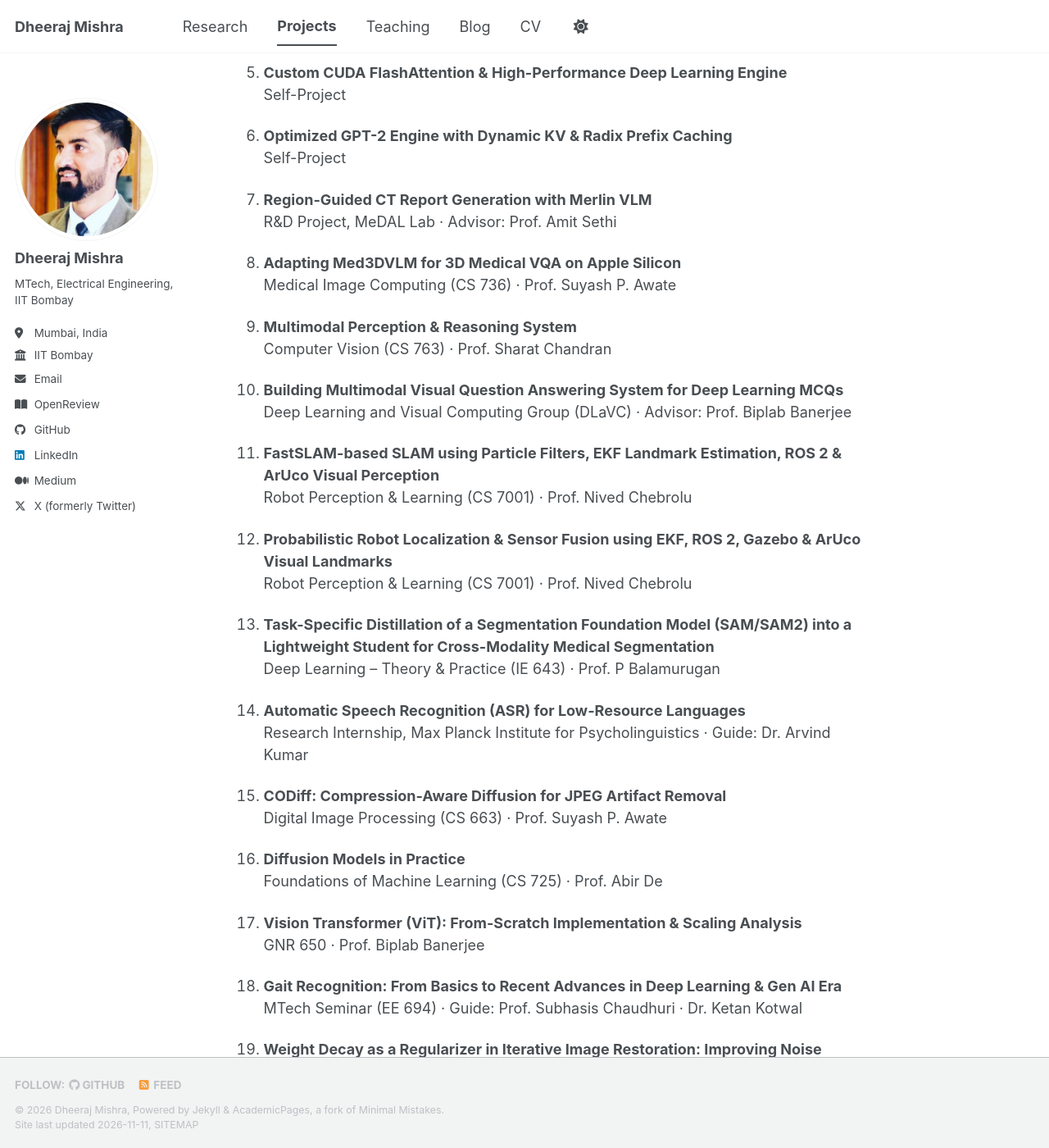
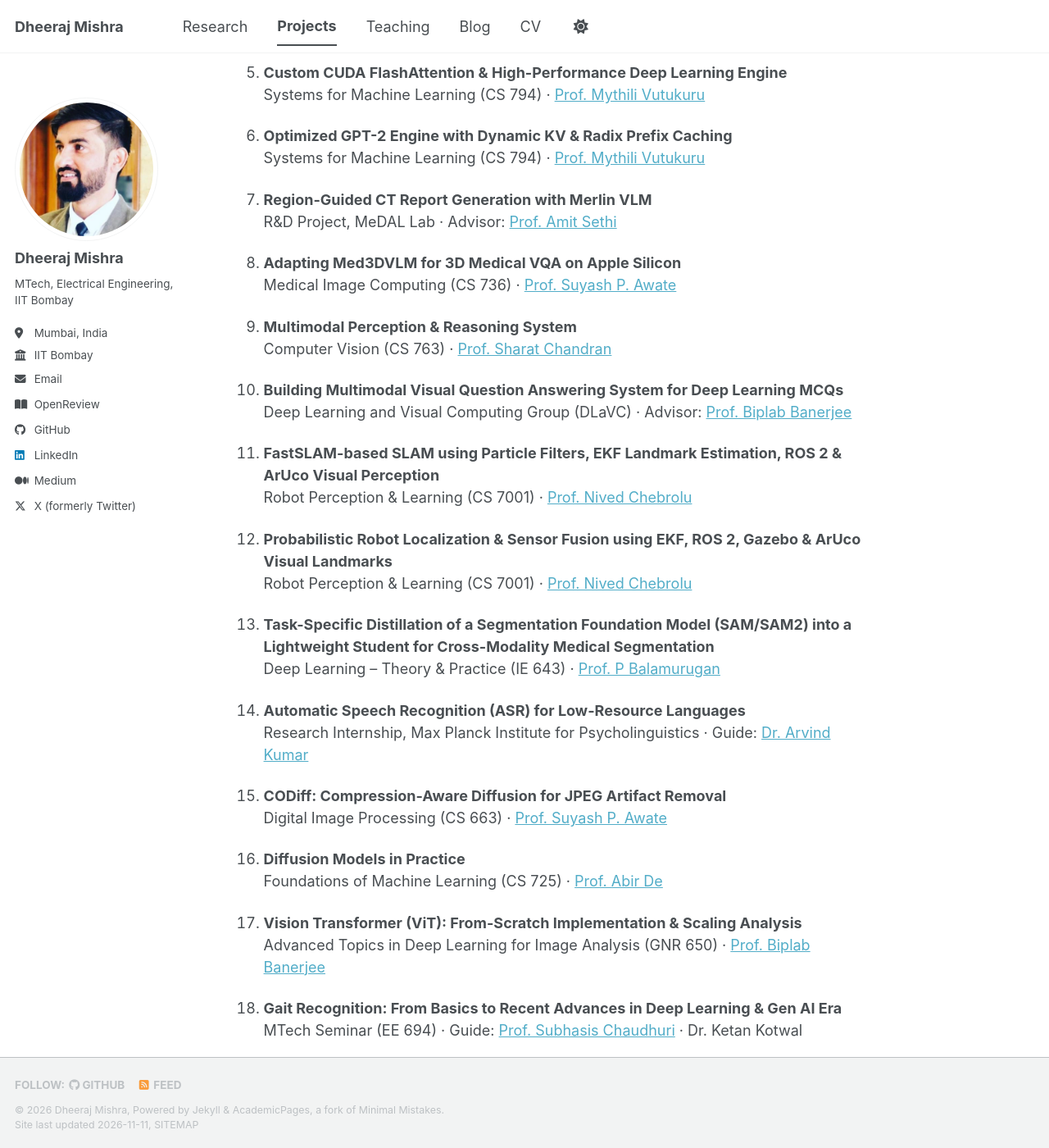
Before and after one commit to Dheerajmishraiitb/Dheerajmishraiitb.github.io, a Jekyll site: the page built from _pages/projects.md, in a window 1280 px wide and 1400 px high, scrolled down 561 px. Shown: the whole window at 82% size. Built offline with Jekyll 4.4.1, drawn with Linux system fonts in a browser that asks for light colours; a script bundle is joined from its source files by our own code; a style sheet for code colours, icons or effects is not loaded; some of the changed text lies outside the part shown.

Commit message:
Update projects and link professor pages

```diff
--- a/_pages/projects.md
+++ b/_pages/projects.md
@@ -8,64 +8,64 @@ author_profile: true
 ## Projects
 
 1. **Recursive Self-Improving Large Language Models via In-Context Learning (ICL) and Co-evolving U-OPSD**<br>
-   MTech Thesis Phase I (EE 797) · Advisor: Prof. Nikhil Karamchandani · Co-Advisor: Prof. N. Hemachandra
+   MTech Thesis Phase I (EE 797) · Advisor: [Prof. Nikhil Karamchandani](https://sites.google.com/site/nikhilkaram/){:target="_blank" rel="noopener noreferrer"} · Co-Advisor: [Prof. N. Hemachandra](https://iitb.irins.org/profile/158602){:target="_blank" rel="noopener noreferrer"}
 
 2. **Does RL-Induced Reasoning Survive Merging?**<br>
-   Research Project, BharatGen · Advisor: Prof. Ganesh Ramakrishnan
+   Research Project, BharatGen · Advisor: [Prof. Ganesh Ramakrishnan](https://www.cse.iitb.ac.in/~ganesh/){:target="_blank" rel="noopener noreferrer"}
 
 3. **Efficient AI: Qwen3.5-4B LLM Model Compression, Quantization, Pruning & Hardware-Aware GPU Optimization for Mathematical Reasoning**<br>
-   Efficient AI (CS 6013) · Prof. Aditya Desai
+   Efficient AI (CS 6013) · [Prof. Aditya Desai](https://apd10.github.io/){:target="_blank" rel="noopener noreferrer"}
 
 4. **Self-Improving Multi-Agent System for Algorithmic Problem Solving**<br>
-   Generative & Agentic AI (IE 624) · Prof. Manjesh Kumar Hanawal
+   Generative & Agentic AI (IE 624) · [Prof. Manjesh Kumar Hanawal](https://www.ieor.iitb.ac.in/mhanawal){:target="_blank" rel="noopener noreferrer"}
 
 5. **Custom CUDA FlashAttention & High-Performance Deep Learning Engine**<br>
-   Self-Project
+   Systems for Machine Learning (CS 794) · [Prof. Mythili Vutukuru](https://www.cse.iitb.ac.in/~mythili/){:target="_blank" rel="noopener noreferrer"}
 
 6. **Optimized GPT-2 Engine with Dynamic KV & Radix Prefix Caching**<br>
-   Self-Project
+   Systems for Machine Learning (CS 794) · [Prof. Mythili Vutukuru](https://www.cse.iitb.ac.in/~mythili/){:target="_blank" rel="noopener noreferrer"}
 
 7. **Region-Guided CT Report Generation with Merlin VLM**<br>
-   R&D Project, MeDAL Lab · Advisor: Prof. Amit Sethi
+   R&D Project, MeDAL Lab · Advisor: [Prof. Amit Sethi](https://www.ee.iitb.ac.in/~asethi/){:target="_blank" rel="noopener noreferrer"}
 
 8. **Adapting Med3DVLM for 3D Medical VQA on Apple Silicon**<br>
-   Medical Image Computing (CS 736) · Prof. Suyash P. Awate
+   Medical Image Computing (CS 736) · [Prof. Suyash P. Awate](https://www.cse.iitb.ac.in/~suyash/){:target="_blank" rel="noopener noreferrer"}
 
 9. **Multimodal Perception & Reasoning System**<br>
-   Computer Vision (CS 763) · Prof. Sharat Chandran
+   Computer Vision (CS 763) · [Prof. Sharat Chandran](https://www.cse.iitb.ac.in/~sharat/){:target="_blank" rel="noopener noreferrer"}
 
 10. **Building Multimodal Visual Question Answering System for Deep Learning MCQs**<br>
-    Deep Learning and Visual Computing Group (DLaVC) · Advisor: Prof. Biplab Banerjee
+    Deep Learning and Visual Computing Group (DLaVC) · Advisor: [Prof. Biplab Banerjee](https://biplab-banerjee.github.io/){:target="_blank" rel="noopener noreferrer"}
 
 11. **FastSLAM-based SLAM using Particle Filters, EKF Landmark Estimation, ROS 2 & ArUco Visual Perception**<br>
-    Robot Perception & Learning (CS 7001) · Prof. Nived Chebrolu
+    Robot Perception & Learning (CS 7001) · [Prof. Nived Chebrolu](https://www.cse.iitb.ac.in/~nived/){:target="_blank" rel="noopener noreferrer"}
 
 12. **Probabilistic Robot Localization & Sensor Fusion using EKF, ROS 2, Gazebo & ArUco Visual Landmarks**<br>
-    Robot Perception & Learning (CS 7001) · Prof. Nived Chebrolu
+    Robot Perception & Learning (CS 7001) · [Prof. Nived Chebrolu](https://www.cse.iitb.ac.in/~nived/){:target="_blank" rel="noopener noreferrer"}
 
 13. **Task-Specific Distillation of a Segmentation Foundation Model (SAM/SAM2) into a Lightweight Student for Cross-Modality Medical Segmentation**<br>
-    Deep Learning – Theory & Practice (IE 643) · Prof. P Balamurugan
+    Deep Learning – Theory & Practice (IE 643) · [Prof. P Balamurugan](https://sites.google.com/site/pbalamuru/){:target="_blank" rel="noopener noreferrer"}
 
 14. **Automatic Speech Recognition (ASR) for Low-Resource Languages**<br>
-    Research Internship, Max Planck Institute for Psycholinguistics · Guide: Dr. Arvind Kumar
+    Research Internship, Max Planck Institute for Psycholinguistics · Guide: [Dr. Arvind Kumar](https://www.mpi.nl/people/kumar-arvind){:target="_blank" rel="noopener noreferrer"}
 
 15. **CODiff: Compression-Aware Diffusion for JPEG Artifact Removal**<br>
-    Digital Image Processing (CS 663) · Prof. Suyash P. Awate
+    Digital Image Processing (CS 663) · [Prof. Suyash P. Awate](https://www.cse.iitb.ac.in/~suyash/){:target="_blank" rel="noopener noreferrer"}
 
 16. **Diffusion Models in Practice**<br>
-    Foundations of Machine Learning (CS 725) · Prof. Abir De
+    Foundations of Machine Learning (CS 725) · [Prof. Abir De](https://abir-de.github.io){:target="_blank" rel="noopener noreferrer"}
 
 17. **Vision Transformer (ViT): From-Scratch Implementation & Scaling Analysis**<br>
-    GNR 650 · Prof. Biplab Banerjee
+    Advanced Topics in Deep Learning for Image Analysis (GNR 650) · [Prof. Biplab Banerjee](https://biplab-banerjee.github.io/){:target="_blank" rel="noopener noreferrer"}
 
 18. **Gait Recognition: From Basics to Recent Advances in Deep Learning & Gen AI Era**<br>
-    MTech Seminar (EE 694) · Guide: Prof. Subhasis Chaudhuri · Dr. Ketan Kotwal
+    MTech Seminar (EE 694) · Guide: [Prof. Subhasis Chaudhuri](https://www.iitb.ac.in/iitb-directors/prof-subhasis-chaudhuri){:target="_blank" rel="noopener noreferrer"} · Dr. Ketan Kotwal
 
 19. **Weight Decay as a Regularizer in Iterative Image Restoration: Improving Noise Robustness in InDI**<br>
-    Prof. Ajit Rajwade Advanced Image Processing  CS 754
+    Advanced Image Processing (CS 754) · [Prof. Ajit Rajwade](https://www.cse.iitb.ac.in/~ajitvr/){:target="_blank" rel="noopener noreferrer"}
 
 20. **E-CFFN: Complex-Valued CNN for Hyperspectral Image Classification**<br>
-    DSP and Its Applications (EE 603) · Prof. V M Gadre
+    DSP and Its Applications (EE 603) · [Prof. Vikram M. Gadre](https://www.ee.iitb.ac.in/people/faculty/vikram-m-gadre/){:target="_blank" rel="noopener noreferrer"}
 
 21. **AI-Driven Crime Trend Analysis in India: A Multi-Model Comparative Study**<br>
-    Prof. Amit Sethi Introduction to Machine Learning EE 769
+    [Prof. Amit Sethi](https://www.ee.iitb.ac.in/~asethi/){:target="_blank" rel="noopener noreferrer"}
```
Also changed, not shown: _pages/research.md (+6 -6 lines), _pages/teaching.md (+1 -1 lines).
